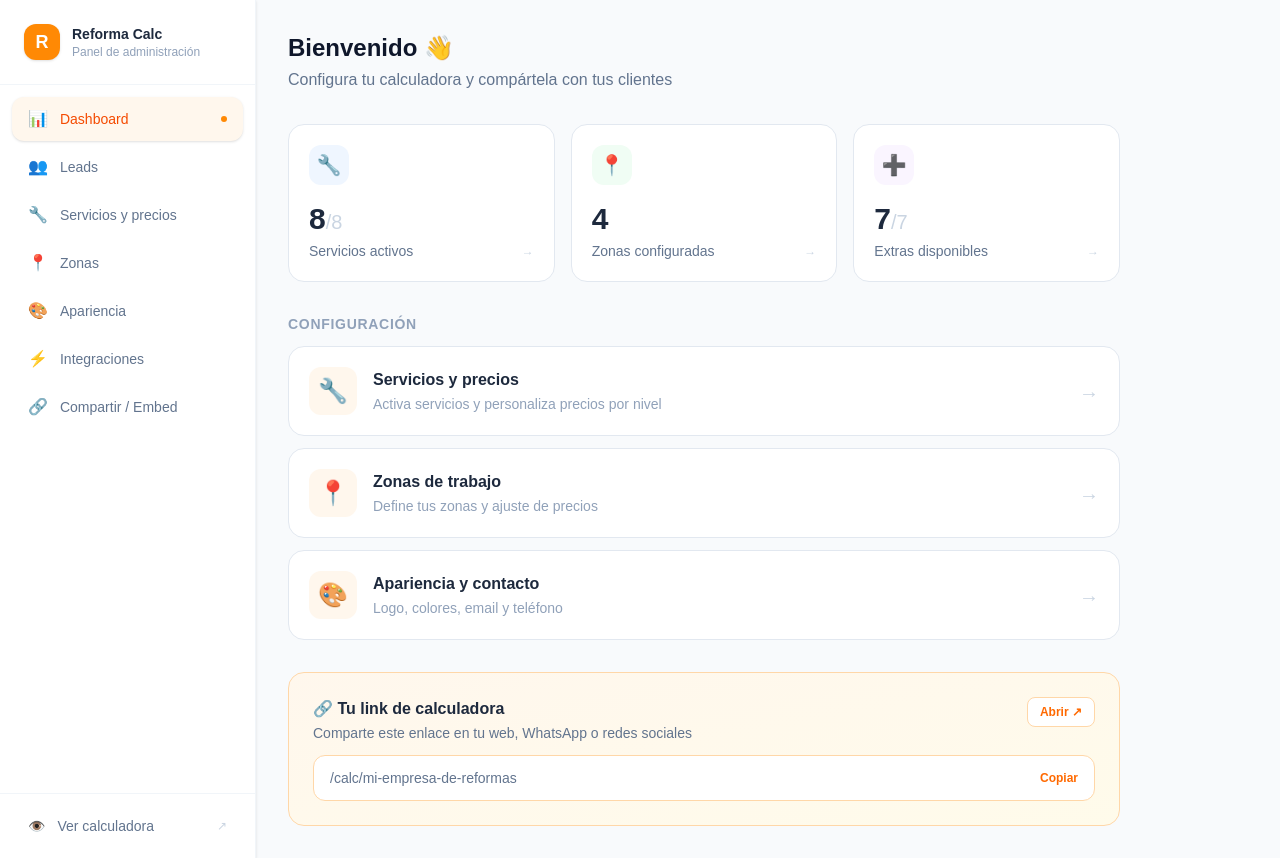
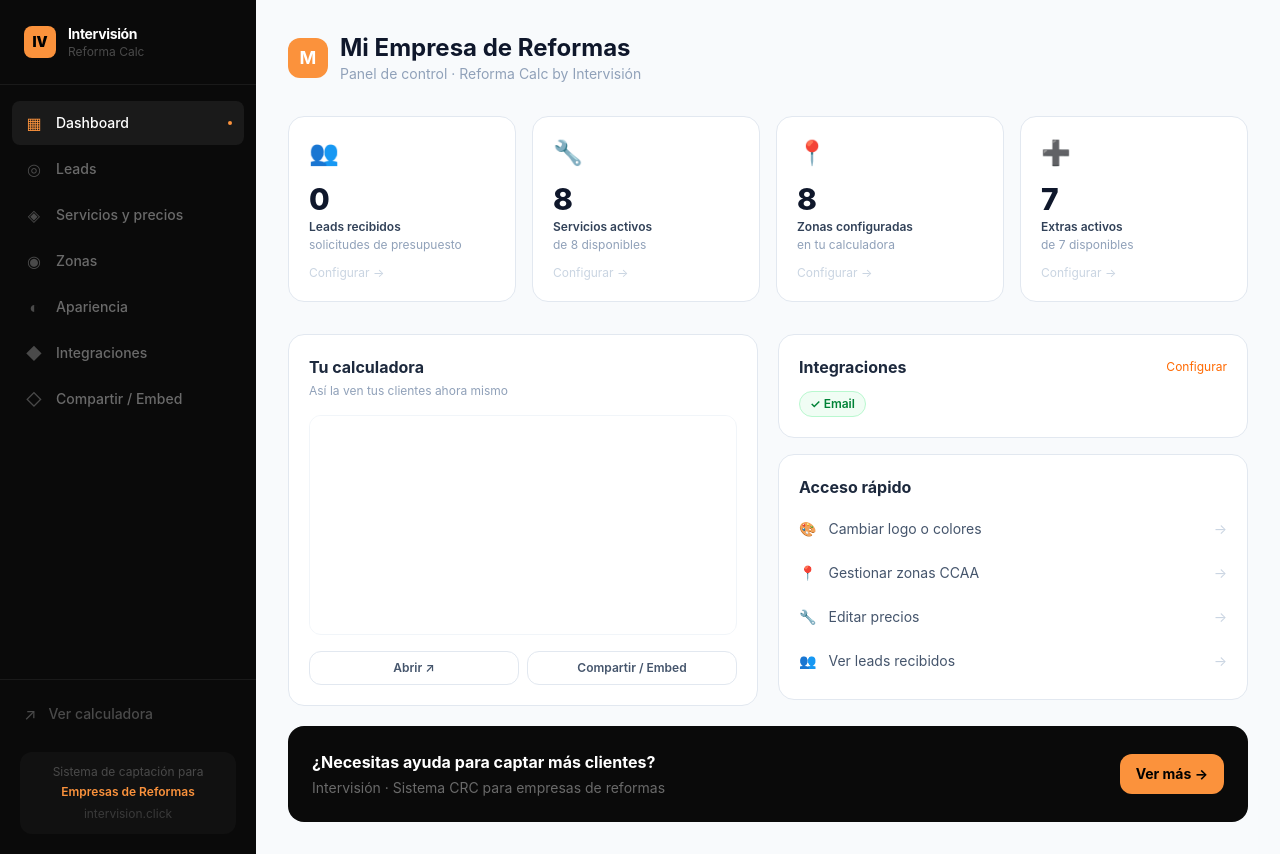
Before and after one commit to antonionedelcu16/reforma-calc, a Next.js app: page /admin in a window 1280 px wide. Built offline with nearby package versions, Linux system fonts and the light colour scheme.

Commit message:
feat: bloque 4 - branding Intervisión en admin con sidebar oscuro y dashboard pro

```diff
--- a/app/admin/layout.tsx
+++ b/app/admin/layout.tsx
@@ -4,73 +4,85 @@ import Link from "next/link";
 import { usePathname } from "next/navigation";
 
 const NAV = [
-  { href: "/admin", label: "Dashboard", icono: "📊" },
-  { href: "/admin/leads", label: "Leads", icono: "👥" },
-  { href: "/admin/servicios", label: "Servicios y precios", icono: "🔧" },
-  { href: "/admin/zonas", label: "Zonas", icono: "📍" },
-  { href: "/admin/apariencia", label: "Apariencia", icono: "🎨" },
-  { href: "/admin/integraciones", label: "Integraciones", icono: "⚡" },
-  { href: "/admin/compartir", label: "Compartir / Embed", icono: "🔗" },
+  { href: "/admin", label: "Dashboard", icono: "▦" },
+  { href: "/admin/leads", label: "Leads", icono: "◎" },
+  { href: "/admin/servicios", label: "Servicios y precios", icono: "◈" },
+  { href: "/admin/zonas", label: "Zonas", icono: "◉" },
+  { href: "/admin/apariencia", label: "Apariencia", icono: "◐" },
+  { href: "/admin/integraciones", label: "Integraciones", icono: "◆" },
+  { href: "/admin/compartir", label: "Compartir / Embed", icono: "◇" },
 ];
 
 export default function AdminLayout({ children }: { children: React.ReactNode }) {
   const pathname = usePathname();
 
   return (
-    <div className="min-h-screen bg-slate-50 flex">
-      {/* Sidebar */}
-      <aside className="w-64 bg-white border-r border-slate-100 flex flex-col shadow-sm">
-        {/* Logo */}
-        <div className="p-6 border-b border-slate-100">
-          <div className="flex items-center gap-3">
-            <div className="w-9 h-9 rounded-xl bg-orange-400 flex items-center justify-center text-white font-bold text-lg shadow-sm">
-              R
+    <div className="min-h-screen flex" style={{ fontFamily: "Inter, sans-serif" }}>
+
+      {/* Sidebar oscuro — estilo Intervisión */}
+      <aside className="w-64 flex flex-col" style={{ backgroundColor: "#0a0a0a" }}>
+
+        {/* Logo Intervisión */}
+        <div className="px-6 py-6 border-b" style={{ borderColor: "#1a1a1a" }}>
+          <Link href="/admin" className="flex items-center gap-3">
+            <div className="w-8 h-8 rounded-lg flex items-center justify-center text-black text-sm font-black" style={{ backgroundColor: "#fb923c" }}>
+              IV
             </div>
             <div>
-              <div className="font-bold text-slate-800 text-sm">Reforma Calc</div>
-              <div className="text-xs text-slate-400">Panel de administración</div>
+              <div className="text-white font-bold text-sm tracking-tight">Intervisión</div>
+              <div className="text-xs" style={{ color: "#4a4a4a" }}>Reforma Calc</div>
             </div>
-          </div>
+          </Link>
         </div>
 
         {/* Nav */}
-        <nav className="flex-1 p-3 flex flex-col gap-1">
+        <nav className="flex-1 px-3 py-4 flex flex-col gap-0.5">
           {NAV.map(({ href, label, icono }) => {
             const activo = pathname === href;
             return (
-              <Link
-                key={href}
-                href={href}
-                className={`flex items-center gap-3 px-4 py-2.5 rounded-xl text-sm font-medium transition-all ${
-                  activo
-                    ? "bg-orange-50 text-orange-600 shadow-sm"
-                    : "text-slate-500 hover:bg-slate-50 hover:text-slate-800"
-                }`}
-              >
-                <span className="text-base">{icono}</span>
-                {label}
-                {activo && <div className="ml-auto w-1.5 h-1.5 rounded-full bg-orange-400" />}
+              <Link key={href} href={href}
+                className="flex items-center gap-3 px-3 py-2.5 rounded-lg text-sm transition-all group"
+                style={{
+                  backgroundColor: activo ? "#1a1a1a" : "transparent",
+                  color: activo ? "#ffffff" : "#6a6a6a",
+                }}>
+                <span className="text-base w-5 text-center transition-colors"
+                  style={{ color: activo ? "#fb923c" : "#4a4a4a" }}>
+                  {icono}
+                </span>
+                <span className="font-medium">{label}</span>
+                {activo && <div className="ml-auto w-1 h-1 rounded-full" style={{ backgroundColor: "#fb923c" }} />}
               </Link>
             );
           })}
         </nav>
 
-        {/* Footer */}
-        <div className="p-3 border-t border-slate-100">
-          <Link
-            href="/"
-            target="_blank"
-            className="flex items-center gap-3 px-4 py-2.5 rounded-xl text-sm font-medium text-slate-500 hover:bg-orange-50 hover:text-orange-600 transition-all"
-          >
-            <span>👁️</span>
-            Ver calculadora
-            <span className="ml-auto text-xs text-slate-300">↗</span>
+        {/* Ver calculadora */}
+        <div className="px-3 pb-4 border-t pt-3" style={{ borderColor: "#1a1a1a" }}>
+          <Link href="/" target="_blank"
+            className="flex items-center gap-3 px-3 py-2.5 rounded-lg text-sm transition-all group"
+            style={{ color: "#4a4a4a" }}>
+            <span className="text-base">↗</span>
+            <span className="font-medium group-hover:text-white transition-colors">Ver calculadora</span>
           </Link>
+        </div>
+
+        {/* Footer Intervisión */}
+        <div className="px-5 pb-5">
+          <div className="rounded-xl p-3 text-center" style={{ backgroundColor: "#111111" }}>
+            <div className="text-xs mb-1" style={{ color: "#4a4a4a" }}>Sistema de captación para</div>
+            <div className="text-xs font-semibold" style={{ color: "#fb923c" }}>Empresas de Reformas</div>
+            <a href="https://intervision.click" target="_blank" rel="noopener noreferrer"
+              className="text-xs mt-1.5 block transition-colors hover:text-white"
+              style={{ color: "#3a3a3a" }}>
+              intervision.click
+            </a>
+          </div>
         </div>
       </aside>
 
-      {/* Main content */}
-      <main className="flex-1 overflow-auto">
+      {/* Main */}
+      <main className="flex-1 bg-slate-50 overflow-auto">
         {children}
       </main>
     </div>
--- a/app/admin/page.tsx
+++ b/app/admin/page.tsx
@@ -1,92 +1,146 @@
 "use client";
 
 import Link from "next/link";
+import { useEffect, useState } from "react";
 import { useConfig } from "../context/ConfigContext";
 import { SERVICIOS, EXTRAS } from "../data/services";
 
 export default function AdminDashboard() {
   const { config } = useConfig();
+  const [leadsCount, setLeadsCount] = useState(0);
+
+  useEffect(() => {
+    try {
+      const leads = JSON.parse(localStorage.getItem("reforma-leads") || "[]");
+      setLeadsCount(leads.length);
+    } catch {}
+  }, []);
 
   const stats = [
-    { label: "Servicios activos", valor: config.serviciosActivos.length, total: SERVICIOS.length, href: "/admin/servicios", icono: "🔧", color: "bg-blue-50 text-blue-600" },
-    { label: "Zonas configuradas", valor: config.zonas.length, total: null, href: "/admin/zonas", icono: "📍", color: "bg-green-50 text-green-600" },
-    { label: "Extras disponibles", valor: config.extrasActivos.length, total: EXTRAS.length, href: "/admin/servicios", icono: "➕", color: "bg-purple-50 text-purple-600" },
+    { label: "Leads recibidos", valor: leadsCount, href: "/admin/leads", icono: "👥", sub: "solicitudes de presupuesto" },
+    { label: "Servicios activos", valor: config.serviciosActivos.length, total: SERVICIOS.length, href: "/admin/servicios", icono: "🔧", sub: `de ${SERVICIOS.length} disponibles` },
+    { label: "Zonas configuradas", valor: config.regionesActivas.length + config.zonas.length, href: "/admin/zonas", icono: "📍", sub: "en tu calculadora" },
+    { label: "Extras activos", valor: config.extrasActivos.length, total: EXTRAS.length, href: "/admin/servicios", icono: "➕", sub: `de ${EXTRAS.length} disponibles` },
   ];
 
-  const acciones = [
-    { href: "/admin/servicios", label: "Servicios y precios", desc: "Activa servicios y personaliza precios por nivel", icono: "🔧" },
-    { href: "/admin/zonas", label: "Zonas de trabajo", desc: "Define tus zonas y ajuste de precios", icono: "📍" },
-    { href: "/admin/apariencia", label: "Apariencia y contacto", desc: "Logo, colores, email y teléfono", icono: "🎨" },
-  ];
+  const integracionesActivas = [
+    config.contactEmail && "Email",
+    config.webhookUrl && "GoHighLevel",
+    config.whatsappNumero && "WhatsApp",
+    config.airtableToken && "Airtable",
+  ].filter(Boolean);
 
   return (
-    <div className="p-8 max-w-4xl">
+    <div className="p-8 max-w-5xl">
+
       {/* Header */}
       <div className="mb-8">
-        <h1 className="text-2xl font-bold text-slate-900">Bienvenido 👋</h1>
-        <p className="text-slate-500 mt-1">Configura tu calculadora y compártela con tus clientes</p>
+        <div className="flex items-center gap-3 mb-2">
+          {config.logo ? (
+            <img src={config.logo} alt={config.nombre} className="h-10 object-contain" />
+          ) : (
+            <div className="w-10 h-10 rounded-xl flex items-center justify-center text-white font-bold text-lg"
+              style={{ backgroundColor: config.colorPrimario }}>
+              {config.nombre.charAt(0).toUpperCase()}
+            </div>
+          )}
+          <div>
+            <h1 className="text-2xl font-bold text-slate-900">{config.nombre}</h1>
+            <p className="text-slate-400 text-sm">Panel de control · Reforma Calc by Intervisión</p>
+          </div>
+        </div>
       </div>
 
       {/* Stats */}
-      <div className="grid grid-cols-3 gap-4 mb-8">
-        {stats.map(({ label, valor, total, href, icono, color }) => (
-          <Link key={label} href={href} className="bg-white rounded-2xl border border-slate-200 p-5 hover:shadow-md hover:border-slate-300 transition-all group">
-            <div className={`w-10 h-10 rounded-xl flex items-center justify-center text-xl mb-4 ${color}`}>
-              {icono}
-            </div>
-            <div className="text-3xl font-extrabold text-slate-800">
-              {valor}
-              {total !== null && <span className="text-slate-300 text-xl font-normal">/{total}</span>}
-            </div>
-            <div className="text-sm text-slate-500 mt-1 flex items-center justify-between">
-              {label}
-              <span className="text-xs text-slate-300 group-hover:text-orange-400 transition-colors">→</span>
-            </div>
+      <div className="grid grid-cols-2 sm:grid-cols-4 gap-4 mb-8">
+        {stats.map(({ label, valor, href, icono, sub }) => (
+          <Link key={label} href={href}
+            className="bg-white rounded-2xl border border-slate-200 p-5 hover:shadow-md hover:border-slate-300 transition-all group">
+            <div className="text-2xl mb-3">{icono}</div>
+            <div className="text-3xl font-extrabold text-slate-900 mb-0.5">{valor}</div>
+            <div className="text-xs font-semibold text-slate-700">{label}</div>
+            <div className="text-xs text-slate-400 mt-0.5">{sub}</div>
+            <div className="mt-3 text-xs text-slate-300 group-hover:text-orange-400 transition-colors">Configurar →</div>
           </Link>
         ))}
       </div>
 
-      {/* Acciones */}
-      <div className="mb-8">
-        <h2 className="text-sm font-semibold text-slate-400 uppercase tracking-wider mb-3">Configuración</h2>
-        <div className="grid grid-cols-1 gap-3">
-          {acciones.map(({ href, label, desc, icono }) => (
-            <Link key={href} href={href} className="bg-white rounded-2xl border border-slate-200 p-5 hover:shadow-md hover:border-orange-200 transition-all flex items-center gap-4 group">
-              <div className="w-12 h-12 rounded-xl bg-orange-50 flex items-center justify-center text-2xl flex-shrink-0 group-hover:bg-orange-100 transition-colors">
-                {icono}
+      <div className="grid grid-cols-1 sm:grid-cols-2 gap-5 mb-5">
+
+        {/* Calculadora preview */}
+        <div className="bg-white rounded-2xl border border-slate-200 p-5">
+          <h2 className="font-bold text-slate-800 mb-1">Tu calculadora</h2>
+          <p className="text-xs text-slate-400 mb-4">Así la ven tus clientes ahora mismo</p>
+          <div className="rounded-xl overflow-hidden border border-slate-100 mb-4" style={{ height: 220 }}>
+            <iframe src={`/calc/${config.slug}`} width="100%" height="100%" className="border-0 scale-75 origin-top-left" style={{ width: "133%", height: "133%" }} />
+          </div>
+          <div className="flex gap-2">
+            <Link href={`/calc/${config.slug}`} target="_blank"
+              className="flex-1 text-center py-2 text-xs font-semibold border border-slate-200 rounded-xl text-slate-600 hover:border-orange-300 hover:text-orange-500 transition-colors">
+              Abrir ↗
+            </Link>
+            <Link href="/admin/compartir"
+              className="flex-1 text-center py-2 text-xs font-semibold border border-slate-200 rounded-xl text-slate-600 hover:border-orange-300 hover:text-orange-500 transition-colors">
+              Compartir / Embed
+            </Link>
+          </div>
+        </div>
+
+        {/* Integraciones + acciones */}
+        <div className="flex flex-col gap-4">
+
+          {/* Integraciones estado */}
+          <div className="bg-white rounded-2xl border border-slate-200 p-5">
+            <div className="flex items-center justify-between mb-3">
+              <h2 className="font-bold text-slate-800">Integraciones</h2>
+              <Link href="/admin/integraciones" className="text-xs text-orange-500 hover:underline">Configurar</Link>
+            </div>
+            {integracionesActivas.length > 0 ? (
+              <div className="flex flex-wrap gap-2">
+                {integracionesActivas.map((i) => (
+                  <span key={i as string} className="text-xs px-2.5 py-1 bg-green-50 text-green-700 rounded-full font-semibold border border-green-200">
+                    ✓ {i}
+                  </span>
+                ))}
               </div>
-              <div className="flex-1">
-                <div className="font-semibold text-slate-800">{label}</div>
-                <div className="text-sm text-slate-400 mt-0.5">{desc}</div>
-              </div>
-              <span className="text-slate-300 group-hover:text-orange-400 transition-colors text-xl">→</span>
-            </Link>
-          ))}
+            ) : (
+              <p className="text-xs text-slate-400">Sin integraciones activas.</p>
+            )}
+          </div>
+
+          {/* Accesos rápidos */}
+          <div className="bg-white rounded-2xl border border-slate-200 p-5">
+            <h2 className="font-bold text-slate-800 mb-3">Acceso rápido</h2>
+            <div className="flex flex-col gap-2">
+              {[
+                { href: "/admin/apariencia", label: "Cambiar logo o colores", icono: "🎨" },
+                { href: "/admin/zonas", label: "Gestionar zonas CCAA", icono: "📍" },
+                { href: "/admin/servicios", label: "Editar precios", icono: "🔧" },
+                { href: "/admin/leads", label: "Ver leads recibidos", icono: "👥" },
+              ].map(({ href, label, icono }) => (
+                <Link key={href} href={href}
+                  className="flex items-center gap-3 py-2 text-sm text-slate-600 hover:text-orange-500 transition-colors group">
+                  <span>{icono}</span>
+                  <span className="group-hover:underline">{label}</span>
+                  <span className="ml-auto text-slate-300 group-hover:text-orange-400">→</span>
+                </Link>
+              ))}
+            </div>
+          </div>
         </div>
       </div>
 
-      {/* Link calculadora */}
-      <div className="bg-gradient-to-br from-orange-50 to-amber-50 border border-orange-200 rounded-2xl p-6">
-        <div className="flex items-start justify-between mb-3">
-          <div>
-            <h2 className="font-bold text-slate-800">🔗 Tu link de calculadora</h2>
-            <p className="text-sm text-slate-500 mt-0.5">Comparte este enlace en tu web, WhatsApp o redes sociales</p>
-          </div>
-          <Link href="/" target="_blank" className="text-xs font-semibold text-orange-500 hover:text-orange-600 transition-colors px-3 py-1.5 bg-white rounded-lg border border-orange-200">
-            Abrir ↗
-          </Link>
+      {/* Banner Intervisión */}
+      <div className="rounded-2xl p-6 flex items-center justify-between" style={{ backgroundColor: "#0a0a0a" }}>
+        <div>
+          <div className="text-white font-bold mb-1">¿Necesitas ayuda para captar más clientes?</div>
+          <div className="text-sm" style={{ color: "#6a6a6a" }}>Intervisión · Sistema CRC para empresas de reformas</div>
         </div>
-        <div className="flex items-center gap-2 bg-white border border-orange-200 rounded-xl px-4 py-3">
-          <span className="text-sm text-slate-500 flex-1 font-mono truncate">
-            /calc/{config.slug}
-          </span>
-          <button
-            onClick={() => navigator.clipboard.writeText(`${window.location.origin}/calc/${config.slug}`)}
-            className="text-xs font-semibold text-orange-500 hover:text-orange-600 flex-shrink-0"
-          >
-            Copiar
-          </button>
-        </div>
+        <a href="https://intervision.click" target="_blank" rel="noopener noreferrer"
+          className="px-4 py-2.5 rounded-xl text-black text-sm font-bold transition-opacity hover:opacity-90 flex-shrink-0"
+          style={{ backgroundColor: "#fb923c" }}>
+          Ver más →
+        </a>
       </div>
     </div>
   );
```
